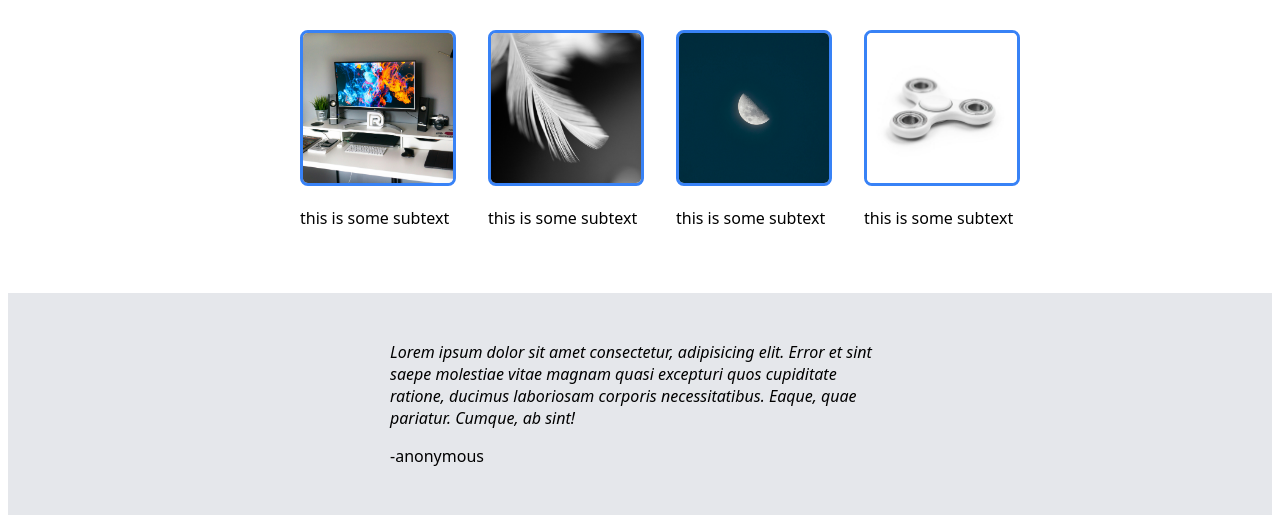
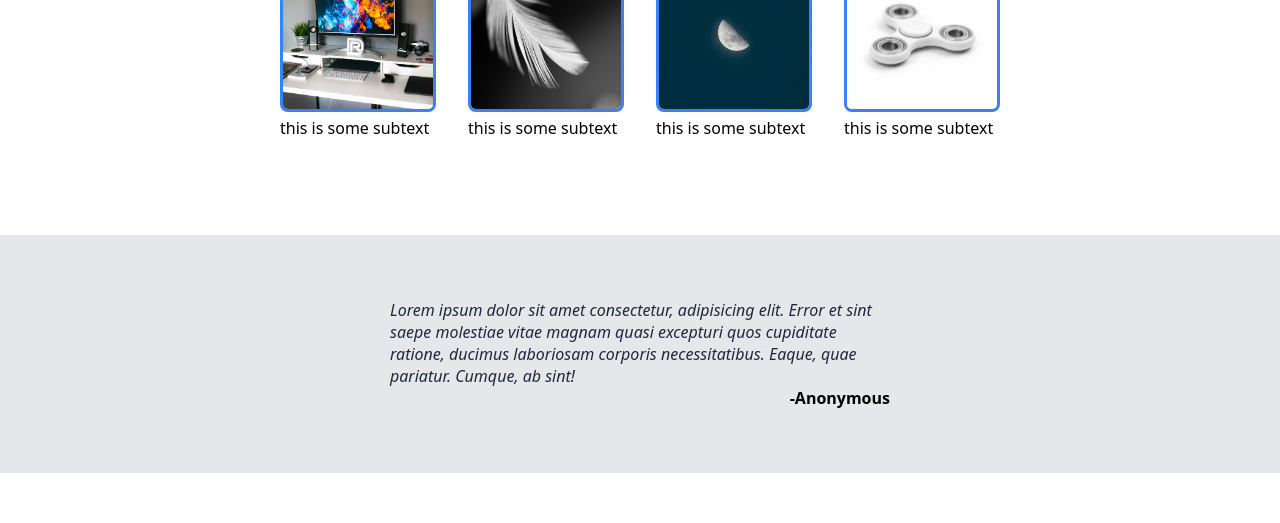
Before and after one commit to MothLord779/TOP-Landingpage, a plain HTML site: page index.html in a window 1280 px wide. Shown: the part 640-1163 px from the top of the page. After the commit the page ends 1113 px from the top, so only its background shows below. Drawn offline with Linux system fonts and the light colour scheme.

Commit message:
Finished quote section

```diff
--- a/index.html
+++ b/index.html
@@ -19,7 +19,7 @@
         <div id="hero">
             <div class="container">
                 <h1>This website is awesome</h1>
-                <p id="subtext">Lorem ipsum, dolor sit amet consectetur adipisicing elit.</p>
+                <p id="subtext">Lorem, ipsum dolor sit amet consectetur adipisicing elit. Perferendis non autem, accusantium nobis alias voluptates, voluptatibus</p>
                 <button class="sign-up">Sign up</button>
             </div>
             <img src="./images/web.jpg" alt="wet web">
@@ -48,8 +48,13 @@
     </div>
     <div id="quote">
         <div class="container">
-            <p id="quote-text"><em>Lorem ipsum dolor sit amet consectetur, adipisicing elit. Error et sint saepe molestiae vitae magnam quasi excepturi quos cupiditate ratione, ducimus laboriosam corporis necessitatibus. Eaque, quae pariatur. Cumque, ab sint!</em></p>
-            <p id="quote-author">-anonymous</p>
+            <p id="quote-text"><i>Lorem ipsum dolor sit amet consectetur, adipisicing elit. Error et sint saepe molestiae vitae magnam quasi excepturi quos cupiditate ratione, ducimus laboriosam corporis necessitatibus. Eaque, quae pariatur. Cumque, ab sint!</i></p>
+            <p id="quote-author"><strong>-Anonymous</strong></p>
+        </div>
+    </div>
+    <div id="sign-up">
+        <div id="sign-up-container">
+
         </div>
     </div>
 </body>
--- a/styles.css
+++ b/styles.css
@@ -1,4 +1,5 @@
 * {
+    margin: 0;
     font-family: system-ui, -apple-system, BlinkMacSystemFont, 'Segoe UI', Roboto, Oxygen, Ubuntu, Cantarell, 'Open Sans', 'Helvetica Neue', sans-serif;
 }
 
@@ -42,6 +43,7 @@ h1 {
 #subtext {
     color: #e5e7eb;
     font-size: 18px;
+    padding-bottom: 12px;
 }
 
 #hero {
@@ -79,6 +81,8 @@ button {
 #cards {
     display: flex;
     gap: 32px;
+    padding: 64px;
+    padding-top: 32px;
 }
 
 h2 {
@@ -89,14 +93,22 @@ h2 {
 #quote {
     display: flex;
     background-color: #e5e7eb;
-    padding: 32px 64px;
+    padding: 64px;
     justify-content: center;
 }
 
 #quote .container {
     width: 500px;
+    display: flex;
+    flex-direction: column;
 }
 
 #quote-text {
-    font-variant: ;
+    color: #1f2937;
+    margin-bottom: 0%;
 }
+
+#quote-author {
+    align-self: flex-end;
+    margin-top: 0%;
+}
```
